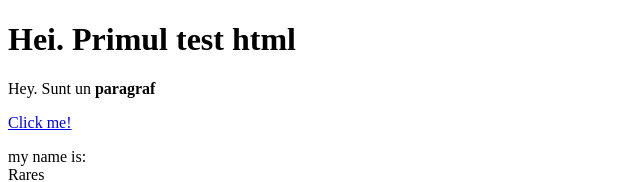
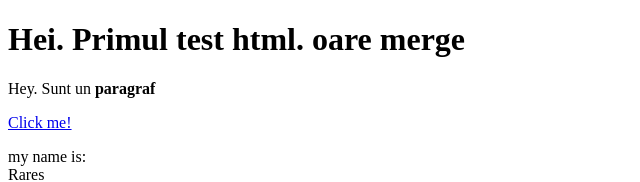
Before and after one commit to RaresOlarescu/cartoon-hero, a plain HTML site: page test.html in a window 1280 px wide. Shown: the top 182 px of the page, without its empty margins (0-640 px from the left). Drawn offline with Linux system fonts and the light colour scheme.

Commit message:
am facut modificari

```diff
--- a/test.html
+++ b/test.html
@@ -4,7 +4,7 @@
 	<title>Test Page</title>
 </head>
 <body>
-	<h1>Hei. Primul test html</h1>
+	<h1>Hei. Primul test html. oare merge</h1>
 	<p>Hey. Sunt un <b>paragraf</b></p>
 	<a href="https://google.com" target="_blank" title="no hai mai qashqai!">Click me!</a>
 	<p>my name is:<br> Rares</p>
```
